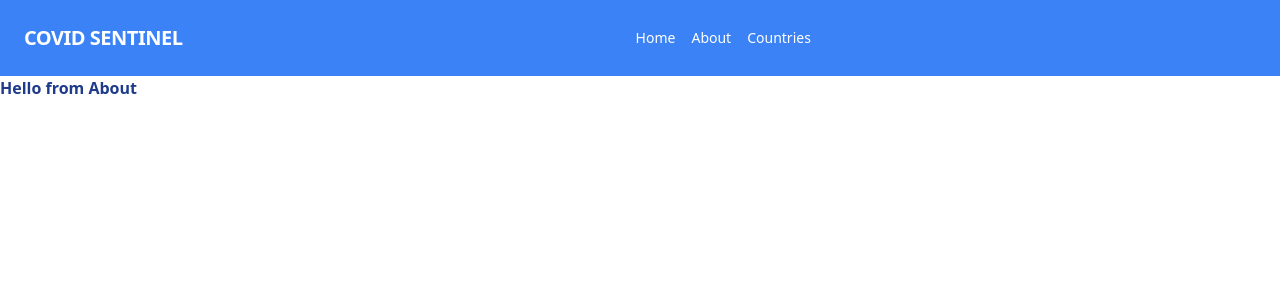
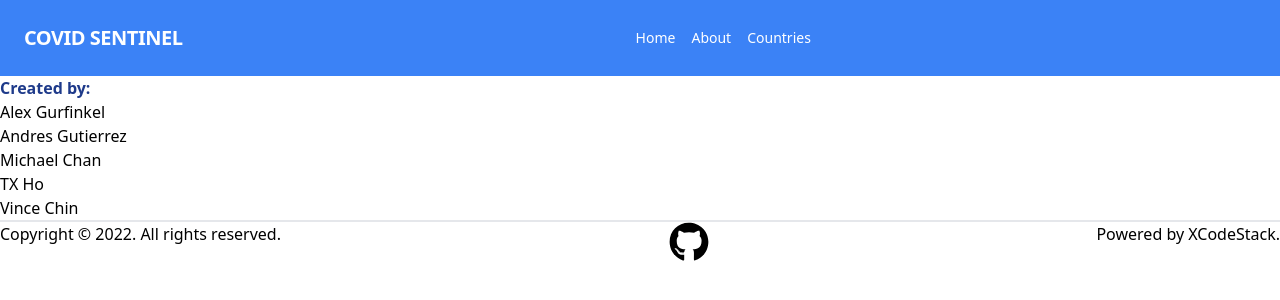
Before and after one commit to crystalpederson/Covid-Sentinel, a React app: page /about in a window 1280 px wide. Shown: the top 300 px of the page. Built offline with nearby package versions, Linux system fonts and the light colour scheme; no server answers.

Commit message:
refactor about page, navbar

```diff
--- a/src/components/About.jsx
+++ b/src/components/About.jsx
@@ -3,7 +3,14 @@
 function About () {
   return (
     <div className="container mx-auto">
-      <h1 className="text-blue-900 font-bold">Hello from About</h1>
+      <h1 className="text-blue-900 font-bold">Created by:</h1>
+      <ul>
+        <li>Alex Gurfinkel</li>
+        <li>Andres Gutierrez</li>
+        <li>Michael Chan</li>
+        <li>TX Ho</li>
+        <li>Vince Chin</li>
+      </ul>
     </div>
   );
 }
--- a/src/components/App.jsx
+++ b/src/components/App.jsx
@@ -1,5 +1,6 @@
 import React from 'react';
 import NavBar from './Navbar';
+import Footer from './Footer';
 
 const App = () => {
   return (
@@ -7,6 +8,9 @@
       <div>
         <NavBar />
       </div>
+      <footer>
+        <Footer />
+      </footer>
     </div>
   );
 };
--- a/src/components/VaccineMap.jsx
+++ b/src/components/VaccineMap.jsx
@@ -10,9 +10,15 @@
 const VaccineMap = (props) => {
   const [ countryData, setCountryData ] = useState([]);
   const [ loading, setLoading ] = useState(true);
-  const { state : { Country } } = useLocation();
-  console.log(object[Country]);
-  vaccinationOptions.params['iso'] = object[Country];
+  // const { state : { Country } } = useLocation();
+  const { state } = useLocation();
+  if (!state) {
+    console.log('this does not exist')
+    vaccinationOptions.params['iso'] = 'USA';
+  } else {
+    const { Country } = state;
+    vaccinationOptions.params['iso'] = object[Country];
+  }
 
   useEffect(() => {
 
```
